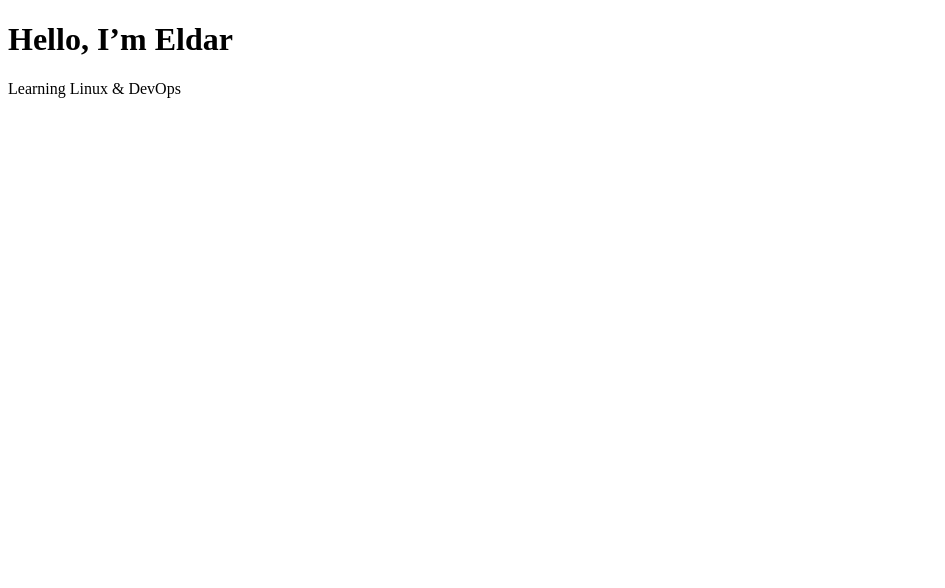
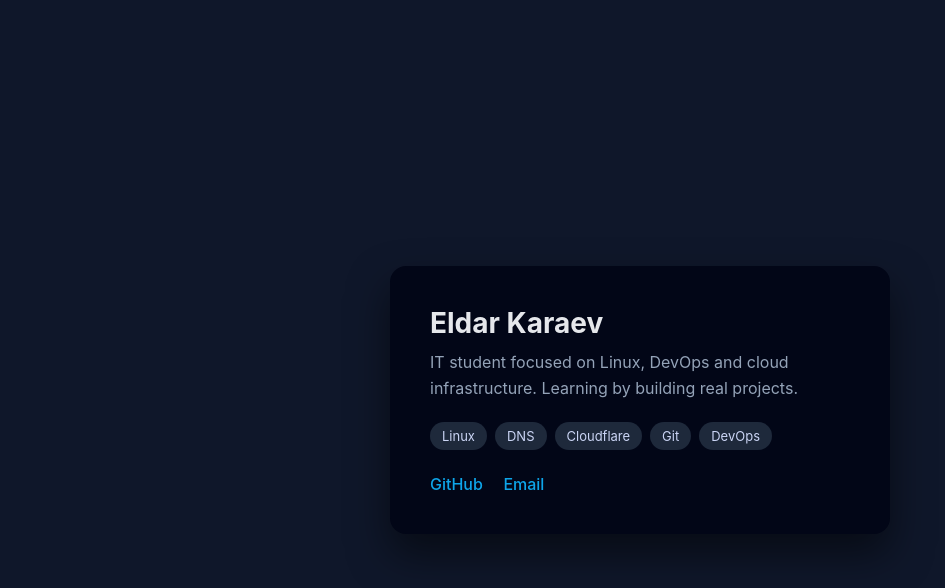
Before and after one commit to Eldar1of1/eldark.xyz, a plain HTML site: page index.html in a window 1280 px wide. Shown: the whole page, without its empty margins (0-945 px from the left). Drawn offline with Linux system fonts and the light colour scheme.

Commit message:
Update index.html

```diff
--- a/index.html
+++ b/index.html
@@ -2,10 +2,88 @@
 <html lang="en">
 <head>
   <meta charset="UTF-8">
+  <meta name="viewport" content="width=device-width, initial-scale=1.0">
   <title>Eldar Karaev</title>
+  <style>
+    body {
+      margin: 0;
+      font-family: -apple-system, BlinkMacSystemFont, "Segoe UI", Roboto, Arial, sans-serif;
+      background: #0f172a;
+      color: #e5e7eb;
+      display: flex;
+      justify-content: center;
+      align-items: center;
+      height: 100vh;
+    }
+
+    .card {
+      background: #020617;
+      padding: 40px;
+      border-radius: 16px;
+      width: 100%;
+      max-width: 420px;
+      box-shadow: 0 20px 40px rgba(0,0,0,.5);
+    }
+
+    h1 {
+      margin: 0 0 10px;
+      font-size: 28px;
+    }
+
+    p {
+      margin: 0 0 20px;
+      color: #94a3b8;
+      line-height: 1.6;
+    }
+
+    .tags {
+      display: flex;
+      flex-wrap: wrap;
+      gap: 8px;
+      margin-bottom: 24px;
+    }
+
+    .tag {
+      background: #1e293b;
+      padding: 6px 12px;
+      border-radius: 999px;
+      font-size: 13px;
+      color: #cbd5f5;
+    }
+
+    a {
+      display: inline-block;
+      text-decoration: none;
+      color: #0ea5e9;
+      font-weight: 500;
+      margin-right: 16px;
+    }
+
+    a:hover {
+      text-decoration: underline;
+    }
+  </style>
 </head>
 <body>
-  <h1>Hello, I’m Eldar</h1>
-  <p>Learning Linux & DevOps</p>
+
+  <div class="card">
+    <h1>Eldar Karaev</h1>
+    <p>
+      IT student focused on Linux, DevOps and cloud infrastructure.
+      Learning by building real projects.
+    </p>
+
+    <div class="tags">
+      <div class="tag">Linux</div>
+      <div class="tag">DNS</div>
+      <div class="tag">Cloudflare</div>
+      <div class="tag">Git</div>
+      <div class="tag">DevOps</div>
+    </div>
+
+    <a href="https://github.com/Eldar1of1" target="_blank">GitHub</a>
+    <a href="mailto:eldar@eldark.xyz">Email</a>
+  </div>
+
 </body>
 </html>
```
